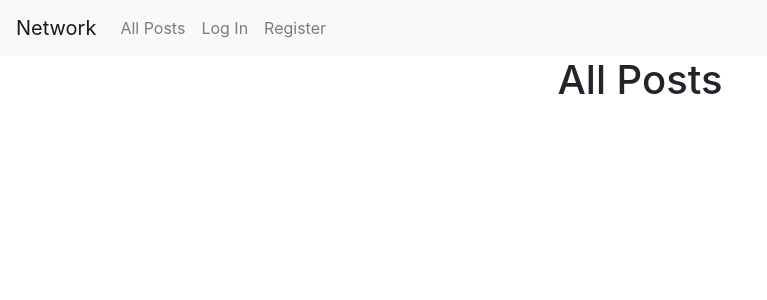
After one commit to aali2537/cs50-project5, a Django app: page /allpost in a window 1280 px wide. The commit adds this page. Shown: the top 300 px of the page, without its empty margins (0-767 px from the left). Run offline with Django 3.2, Linux system fonts and the light colour scheme; some libraries are stand-ins or nearby versions.

Commit message:
Added all post view

```diff
--- /dev/null
+++ b/network/templates/network/allpost.html
@@ -0,0 +1,7 @@
+{% extends "network/layout.html" %}
+
+{% block body %}
+
+    <h1>All Posts</h1>
+
+{% endblock %}
--- a/network/templates/network/layout.html
+++ b/network/templates/network/layout.html
@@ -23,7 +23,7 @@
                     </li>
                 {% endif %}
                 <li class="nav-item">
-                  <a class="nav-link" href="{% url 'index' %}">All Posts</a>
+                  <a class="nav-link" href="{% url 'allPost' %}">All Posts</a>
                 </li>
                 {% if user.is_authenticated %}
                     <li class="nav-item">
--- a/network/urls.py
+++ b/network/urls.py
@@ -8,5 +8,6 @@ urlpatterns = [
     path("login", views.login_view, name="login"),
     path("logout", views.logout_view, name="logout"),
     path("newpost", views.new_post, name="newPost"),
+    path("allpost", views.all_post, name="allPost"),
     path("register", views.register, name="register")
 ]
--- a/network/views.py
+++ b/network/views.py
@@ -79,3 +79,6 @@ def new_post(request):
 
         return HttpResponseRedirect(reverse("index"))
     return render(request, "network/newpost.html")
+
+def all_post(request):
+    return render(request, "network/allpost.html")
```
